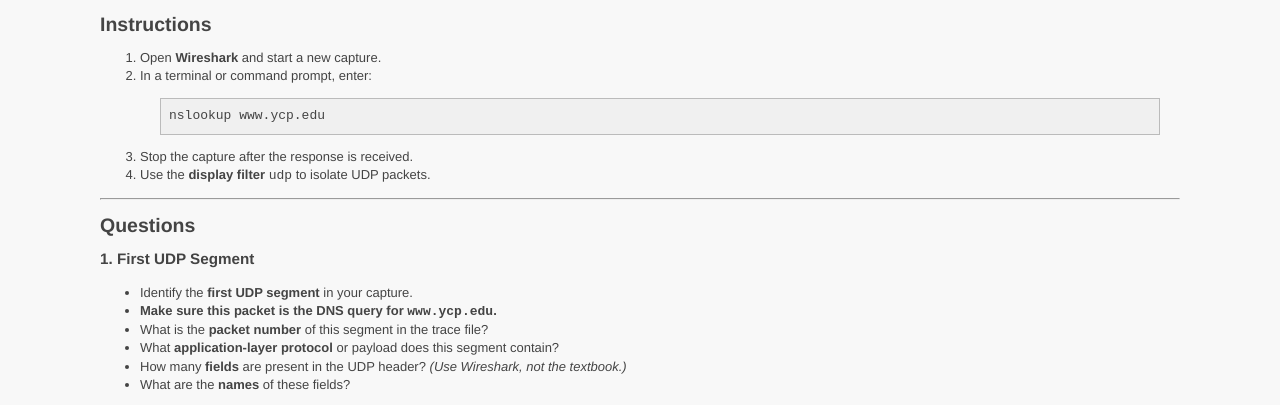
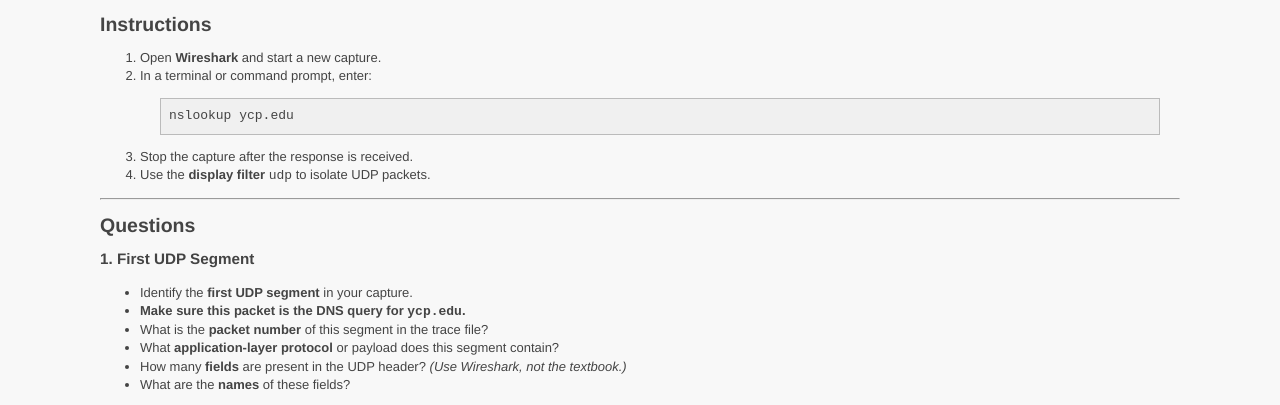
Before and after one commit to ycpcs/cs330-fall2025, a Jekyll site: the page built from assignments/wireshark-udp.md, in a window 1280 px wide. Shown: the part 341-746 px from the top of the page. Built offline with Jekyll 4.4.1, drawn with Linux system fonts in a browser that asks for light colours.

Commit message:
Update wireshark-udp.md

````diff
--- a/assignments/wireshark-udp.md
+++ b/assignments/wireshark-udp.md
@@ -26,7 +26,7 @@ In this lab, you will explore the structure and behavior of the **User Datagram
 1. Open **Wireshark** and start a new capture.
 2. In a terminal or command prompt, enter:
 ```
-nslookup www.ycp.edu
+nslookup ycp.edu
 ```
 3. Stop the capture after the response is received.
 4. Use the **display filter** `udp` to isolate UDP packets.
@@ -38,7 +38,7 @@ nslookup www.ycp.edu
 ### 1. First UDP Segment
 
 - Identify the **first UDP segment** in your capture.
-- **Make sure this packet is the DNS query for `www.ycp.edu`.**
+- **Make sure this packet is the DNS query for `ycp.edu`.**
 - What is the **packet number** of this segment in the trace file?
 - What **application-layer protocol** or payload does this segment contain?
 - How many **fields** are present in the UDP header? *(Use Wireshark, not the textbook.)*
````
